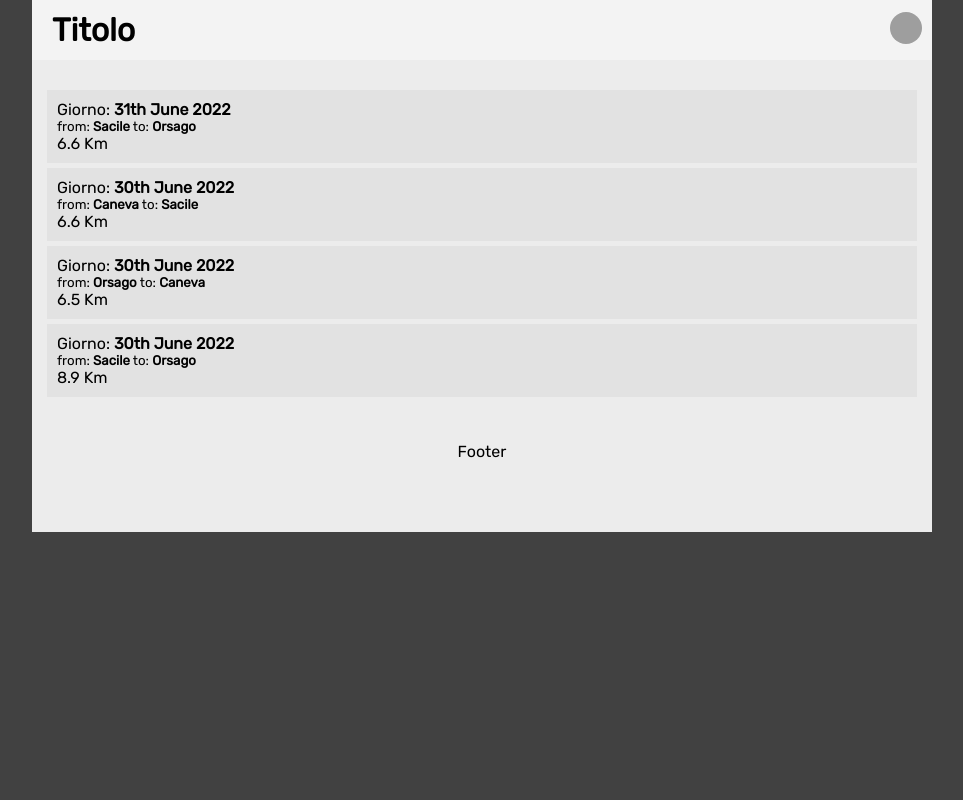
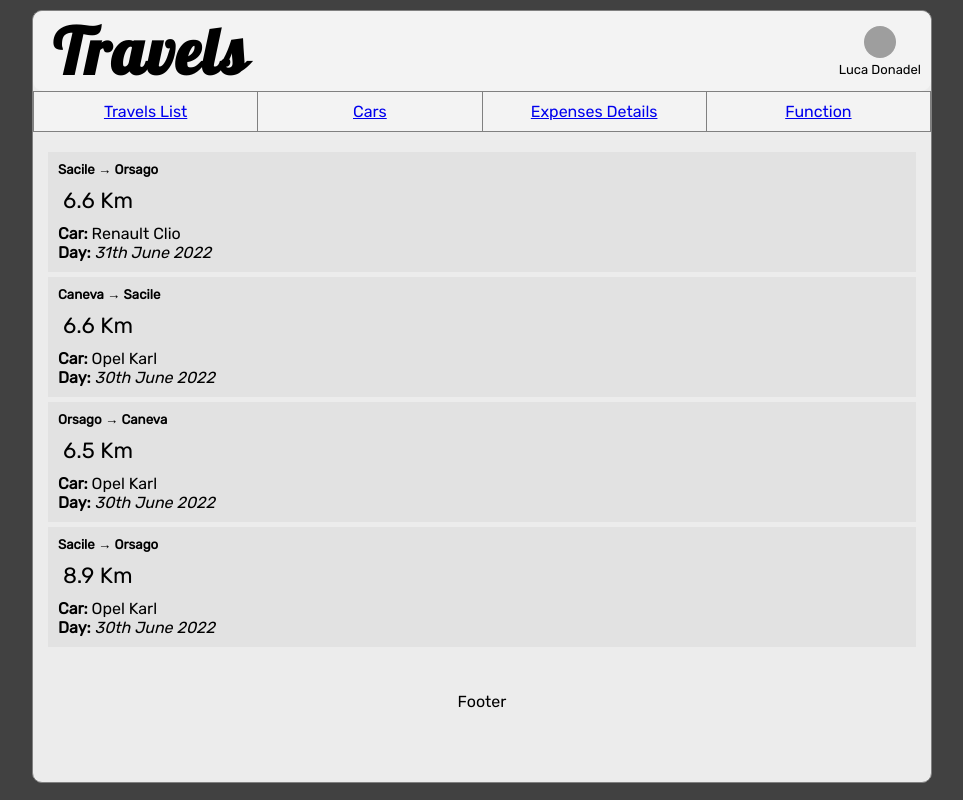
Before and after one commit to iLukez/react-travels-tracker, a React (Create React App) app: page / in a window 1280 px wide. Shown: the whole page, without its empty margins (158-1121 px from the left). Built offline with nearby package versions, Linux system fonts and the light colour scheme; grey boxes are pictures that could not be loaded.

Commit message:
added navbar, modified design

```diff
--- a/src/App.js
+++ b/src/App.js
@@ -2,12 +2,13 @@ import React from "react";
 import Header from "./components/Header";
 import Footer from "./components/Footer";
 import Travels from "./components/Travels";
+import Nav from "./components/Nav";
 import { useState } from "react";
 import { BrowserRouter as Router, Route, Routes } from 'react-router-dom'
 
 function App() {
 
-  const [userData, setUserData] = useState({
+  const [user, setUser] = useState({
     name: 'Luca',
     surname: 'Donadel',
     age: 17
@@ -50,7 +51,8 @@ function App() {
   return (
     <Router>
       <div className="container">
-        <Header userData={userData}/>
+        <Header user={user}/>
+        <Nav />
         <Routes>
           <Route path="/" element={<Travels  travels={travels}/>} />
         </Routes>
--- a/src/components/Header.js
+++ b/src/components/Header.js
@@ -1,10 +1,13 @@
-export const Header = ({userData}) => {
+import React from 'react'
+import { Link } from 'react-router-dom'
+
+export const Header = ({user}) => {
   return (
     <div className="header">
-      <h2 id='app-name'>Titolo</h2>
+      <h2 id='app-name'>Travels</h2>
       <div className="user-data">
-        <img id='user-avatar' src='./../images/avatar.png' alt='User Avatar'/>
-        <p></p>
+        <img id='user-avatar' src={'../images/avatar.png'}/>
+        <p style={{fontSize: '13px'}}>{user.name} {user.surname}</p>
       </div>
     </div>
   )
--- /dev/null
+++ b/src/components/Nav.js
@@ -0,0 +1,23 @@
+import React from 'react'
+import { Link } from 'react-router-dom'
+
+const Nav = () => {
+  return (
+    <nav className='navbar'>
+        <div className='nav-element'>
+            <Link to={'/'}>Travels List</Link>
+        </div>
+        <div className='nav-element'>
+            <Link to={'/'}>Cars</Link>
+        </div>
+        <div className='nav-element'>
+            <Link to={'/'}>Expenses Details</Link>
+        </div>
+        <div className='nav-element'>
+            <Link to={'/'}>Function</Link>
+        </div>
+    </nav>
+  )
+}
+
+export default Nav
--- a/src/components/Travel.js
+++ b/src/components/Travel.js
@@ -3,9 +3,10 @@ import React from 'react'
 const Travel = ({travel}) => {
   return (
     <div className='travel'>
-      <p className='travel-date'>Giorno: <strong>{travel.date}</strong></p>
-      <h5>from: <strong>{travel.startingPoint}</strong>  to: <strong>{travel.endingPoint}</strong></h5>
-      {travel.distance} Km
+      <h5 className='travel-positions'><strong>{travel.startingPoint}</strong> &rarr; <strong>{travel.endingPoint}</strong></h5>
+      <p className='travel-distance'>{travel.distance} Km</p>
+      <p className='travel-car'><b>Car:</b> {travel.car}</p>
+      <p className='travel-date'><b>Day:</b> <i>{travel.date}</i></p>
     </div>
   )
 }
--- a/src/index.css
+++ b/src/index.css
@@ -1,4 +1,5 @@
 @import url('https://fonts.googleapis.com/css2?family=Rubik&display=swap');
+@import url('https://fonts.googleapis.com/css2?family=Lobster&display=swap');
 
 * {
     box-sizing: border-box;
@@ -7,29 +8,58 @@
 }
 
 .container {
+    border: 1px gray solid;
     background-color: rgb(236, 236, 236);
     width: 900px;
     height: 100%;
-    min-width: 700px;
-    margin: auto;
+    min-width: 300px;
+    margin: 10px auto;
+    border-radius: 10px;
     min-height: 300px;
 }
 
 #app-name {
-    font-size: 2em;
-    font-weight:bolder;
-    padding-left: 10px;
+    font-family: 'Lobster', cursive;
+    font-size: 4em;
+    letter-spacing: 2px;
+    margin-left: 10px;
+}
+
+.title-link:link, .title-link:visited {
+    color: (internal value);
+    text-decoration: none;
+    cursor: auto;
+}
+
+.navbar {
+    display: table;
+    background-color: rgb(243, 243, 243);
+    width: 100%;
+    table-layout: fixed;
+    justify-content: center;
+    align-items: stretch;
+    border-collapse: collapse;
+}
+
+.nav-element {
+    text-align: center;
+    display: table-cell;
+    align-items: center;
+    border: 1px solid grey;
+    cursor: pointer;
+    padding: 10px;
+    border-collapse: collapse;
 }
 
 .header {
     height: 60px;
-    padding: 10px;
+    border-radius: 10px;
+    padding: 40px 10px;
     display: flex;
     background-color: rgb(243, 243, 243);
     text-align: center;
     justify-content: space-between;
     align-items: center;
-    margin-bottom: 20px;
 }
 
 .travels {
@@ -49,7 +79,12 @@
     background-color: rgb(226, 226, 226);
 }
 
-.travel > h5 {
+.travel-distance {
+    margin: 10px 5px;
+    font-size: 22px;
+}
+
+.travel-positions {
     font-weight: normal;
 }
 
```
Also changed, not shown: src/components/avatar.png (renamed from src/images/avatar.png).
